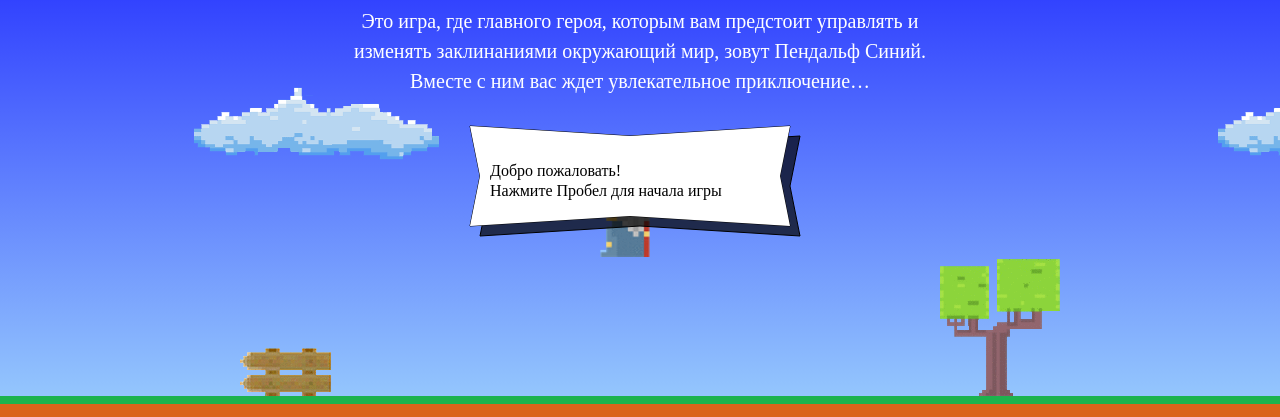
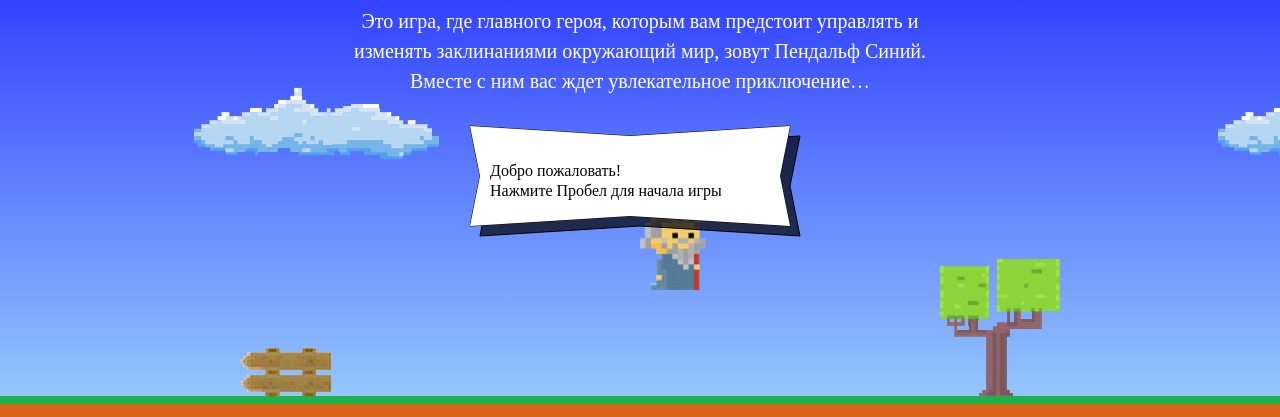
Before and after one commit to Gleb88/831317-code-and-magick-19, a website: page index.html in a window 1280 px wide. Shown: the part 203-620 px from the top of the page. Drawn offline with Linux system fonts and the light colour scheme; a web font is replaced by a local one.

Commit message:
Правки к первому заданию

```diff
--- a/index.html
+++ b/index.html
@@ -191,11 +191,11 @@
     return 1.337 * wizardWidth;
   };
   var getWizardX = function (width) {
-    return width = 300;
+    return width / 2;
   };
   var getWizardY = function (height) {
-    return height = 67;
-  }
+    return height / 3;
+  };
 </script>
 <script src="js/game.js"></script>
 
```
